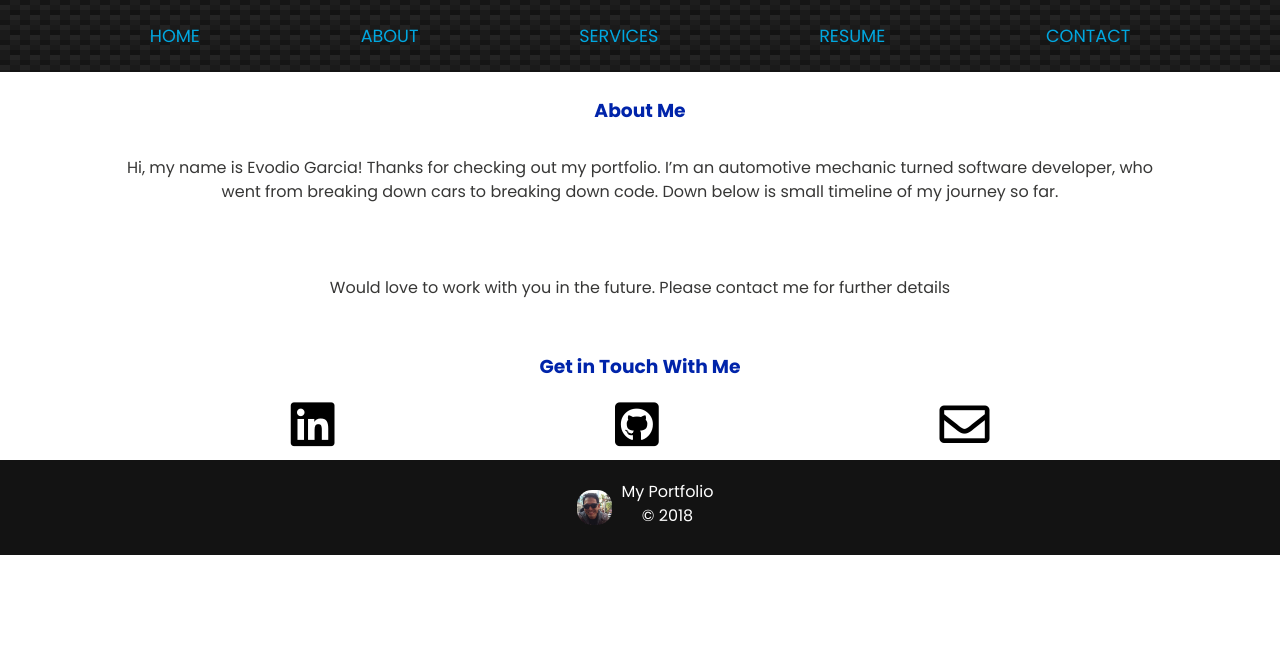
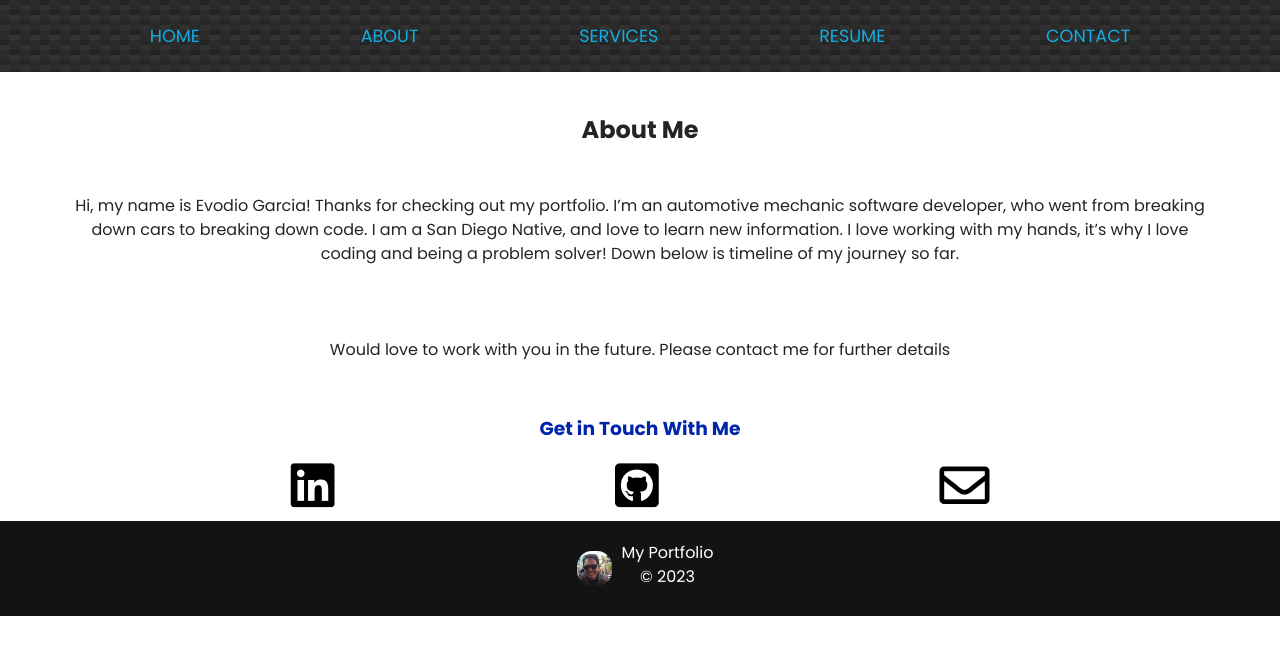
Before and after one commit to evo-g/portfolio, a React (Vite) app: page /about in a window 1280 px wide. Shown: the top 654 px of the page. Built offline with nearby package versions, Linux system fonts and the light colour scheme; no server answers.

Commit message:
wip makes styles more consistent across the site

```diff
--- a/src/App.css
+++ b/src/App.css
@@ -7,6 +7,7 @@
   --medium-gray: #808080;
   --hot-pink: #FC2683;
   --teal: #5FD3BB;
+  --royal-blue: #0024aa;
   --cool-blue: #00a7e0;
   --bus-green: #6BD425;
   --btn-padding: 1rem .8rem;
@@ -120,7 +121,7 @@ body {
 .about-intro h3 {
   background-color: inherit;
   text-align: center;
-  color: #0024aa;
+  color: var(--royal-blue);
   padding: .5rem;
 
 }
@@ -138,26 +139,24 @@ body {
 }
 
 .about-intro p {
-  color: #373736;
+  color: var(--rasin-black);
   padding: 1rem;
   text-align: center;
-  width: 85vw;
 }
 
 .in-touch {
   display: var(--flex);
   justify-content: space-evenly;
   padding: 10px;
+  border-radius: 20%;
 }
 
 .in-touch a img {
   height: 4rem;
-  border-radius: 20%;
 }
 
 .fab .fa-linkedin {
   height: 4rem;
-  border-radius: 20%;
 }
 
 .bigger {
@@ -188,7 +187,7 @@ body {
 }
 
 .fa-linkedin:hover {
-  color: #00a7e0;
+  color: var(--cool-blue);
 }
 
 .second {
@@ -215,8 +214,7 @@ body {
 }
 
 #default a:visited {
-  color: initial;
-  color: #00a7e0;
+  color: var(--cool-blue);
 }
 
 #default img {
@@ -243,6 +241,7 @@ body {
   linear-gradient(#1d1d1d 25%, #1a1a1a 25%, #1a1a1a 50%, transparent 50%, transparent 75%, var(--rasin-black) 75%, var(--rasin-black));
   background-color: #131313;
   background-size: 20px 20px;
+  opacity: .93;
   z-index: 99;
   width: 100%;
 }
@@ -259,8 +258,7 @@ body {
 }
 
 .desk-nav li a:visited {
-  color: initial;
-  color: #00a7e0;
+  color: var(--teal);
 }
 
 a {
@@ -279,7 +277,7 @@ a {
 }
 ul li a:hover {
   background: #444;
-  border-radius: .3rem;
+  border-radius: var(--border-radius);
   white-space: nowrap;
 }
 
@@ -298,7 +296,7 @@ ul li a:hover {
   top: 2rem;
   right: 2rem;
   cursor: pointer;
-  color: var(--cool-blue);
+  color: var(--teal);
   font-size: 24px;
   display: none;
   z-index: 199;
@@ -364,7 +362,6 @@ ul li a:hover {
   .fa-window-close {
     display: block;
     position: fixed;
-    color: var(--cool-blue);
   }
 
   .top-nav {
@@ -409,18 +406,17 @@ ul li a:hover {
 
   .top-nav li a {
     text-decoration: none;
-    color: #00a7e0;
+    color: var(--teal);
     padding: 8px 16px;
   }
 
   .top-nav li a:visited {
-    color: initial;
-    color: #00a7e0;
+    color: var(--teal);
   }
 
   .top-nav li a:hover {
     background: #444;
-    border-radius: 3px;
+    border-radius: var(--border-radius);
     white-space: nowrap;
   }
   .project {
--- a/src/js/components/Footer/Footer.jsx
+++ b/src/js/components/Footer/Footer.jsx
@@ -25,7 +25,7 @@ const Footer = () => {
         <a href='/'><img src={Profile} alt='my avatar/home page' /></a>
         <div className='column-break'>
           <span>My Portfolio</span>
-          <span>&copy; 2018</span>
+          <span>&copy; 2023</span>
         </div>
       </section>
     </footer>
--- a/src/js/components/Timeline/Timeline.css
+++ b/src/js/components/Timeline/Timeline.css
@@ -4,7 +4,7 @@
   position: relative;
   margin: 1rem auto;
   padding: 0 1.5rem;
-  max-width: 1100px;
+  max-width: 1200px;
 }
 
 .timeline-container::after {
@@ -35,7 +35,7 @@
 
 .timeline-item-content {
   box-shadow: 0 0 5px rgba(0, 0, 0, 0.3);
-  border-radius: 5px;
+  border-radius: var(--border-radius);
   background-color: #fff;
   display: flex;
   flex-direction: column;
@@ -70,10 +70,10 @@
   top: 15px;
   left: 15px;
   letter-spacing: 1px;
-  padding: 5px;
+  padding: .8rem;
   position: absolute;
   text-transform: uppercase;
-  border-radius: 5px;
+  border-radius: var(--border-radius);
 }
 
 .timeline-item:nth-child(odd) .timeline-item-content .tag {
--- a/src/js/components/Timeline/Timeline.jsx
+++ b/src/js/components/Timeline/Timeline.jsx
@@ -32,7 +32,7 @@ const TimelineItem = ({ data }) => (
           href={data.contact}
           target='_blank'
           rel='noopener'
-          className='btn'
+          className='btn btn-link'
         >
           Learn More
         </a>
--- a/src/js/components/Welcome/Welcome.css
+++ b/src/js/components/Welcome/Welcome.css
@@ -14,7 +14,7 @@
 }
 
 .card-child strong {
-  color: var(--teal);
+  color: var(--royal-blue);
   /* filter: drop-shadow(1px 1px 1px var(--teal)); */
 }
 
--- a/src/js/routes/AboutPage/AboutPage.jsx
+++ b/src/js/routes/AboutPage/AboutPage.jsx
@@ -5,11 +5,9 @@ function AboutPage () {
   return (
     <section className="page-container">
       <div className="about-intro">
-        <h3>About Me</h3>
+        <h2>About Me</h2>
         <p className="about-me">
-          Hi, my name is Evodio Garcia! Thanks for checking out my portfolio. I’m an automotive mechanic turned
-          software developer, who went from breaking down cars to breaking down code. Down below is small
-          timeline of my journey so far.
+        Hi, my name is Evodio Garcia! Thanks for checking out my portfolio. I’m an automotive mechanic software developer, who went from breaking down cars to breaking down code. I am a San Diego Native, and love to learn new information. I love working with my hands, it’s why I love coding and being a problem solver!  Down below is timeline of my journey so far.
         </p>
       </div>
       <Timeline />
--- a/src/js/routes/HomePage/HomePage.css
+++ b/src/js/routes/HomePage/HomePage.css
@@ -20,13 +20,13 @@ h3 {
   background-color: #fafafa;
   padding: 1rem;
   margin: .5rem;
-  border-radius: 8px;
+  border-radius: var(--border-radius);
   align-items: center;
   box-shadow: 1px 1px 1px #F5F5F5;
   position: relative;
   display: flex;
   flex-direction: column;
-  gap: 3rem;
+  gap: 4rem;
 }
 
 .project:hover {
@@ -49,7 +49,7 @@ h3 {
 
 .project-info {
   padding: .5rem;
-  border-radius: 10px;
+  border-radius: var(--border-radius);
   display: flex;
   flex-direction: column;
   max-height: 12rem;
@@ -65,6 +65,7 @@ h3 {
   white-space: nowrap;
   overflow: hidden;
   text-overflow: ellipsis;
+  letter-spacing: 1px;
 }
 .project-info p {
   color: #616161;
@@ -77,6 +78,6 @@ h3 {
   object-fit: cover;
   display: block;
   width: min(100%, 25rem);
-  border-radius: 8px;
+  border-radius: var(--border-radius);
   margin: 1rem auto 0;
 }
--- a/src/js/routes/ServicesPage/Services.css
+++ b/src/js/routes/ServicesPage/Services.css
@@ -15,6 +15,7 @@
   background-color: var(--hot-pink);
   padding: 1rem 2rem 0;
   opacity: .8;
+  margin: .5rem 0 0;
 }
 
 .tab-container li:first-child h2 {
```
